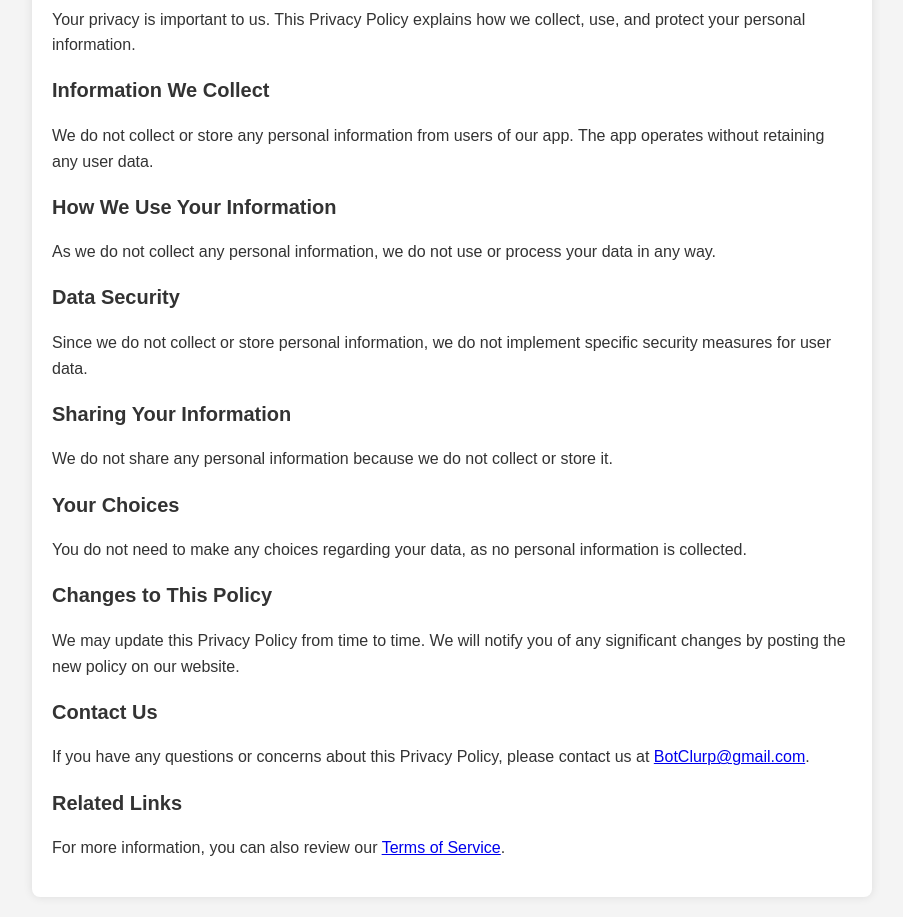
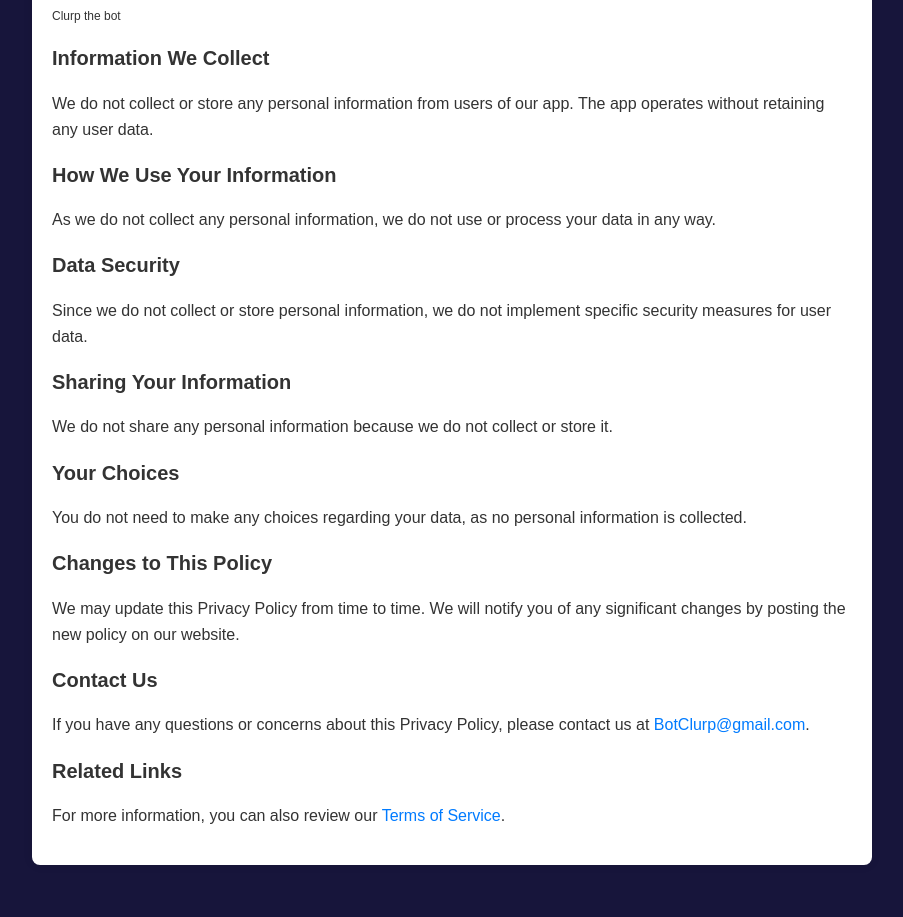
Before and after one commit to Clurpthebot/privacy-policy, a plain HTML site: page index.html in a window 1280 px wide. Shown: the part 104-1021 px from the top of the page, without its empty margins (188-1091 px from the left). After the commit the page ends 989 px from the top, so only its background shows below. Drawn offline with Linux system fonts and the light colour scheme.

Commit message:
Update index.html

```diff
--- a/index.html
+++ b/index.html
@@ -9,7 +9,7 @@
             font-family: Arial, sans-serif;
             line-height: 1.6;
             color: #333;
-            background-color: #f4f4f4;
+            background-color: #17153B;
             margin: 0;
             padding: 20px;
         }
@@ -36,35 +36,46 @@
         p {
             margin-bottom: 1em;
         }
+        .small-text {
+            font-size: 12px;
+            color: #333;
+        }
+        a {
+            color: #007bff;
+            text-decoration: none;
+        }
+        a:hover {
+            text-decoration: underline;
+        }
     </style>
 </head>
 <body>
     <div class="container">
         <h1>Privacy Policy</h1>
-        <p>Your privacy is important to us. This Privacy Policy explains how we collect, use, and protect your personal information.</p>
+        <p class="small-text">Clurp the bot</p>
 
-        <h2>  Information We Collect</h2>
+        <h2>Information We Collect</h2>
         <p>We do not collect or store any personal information from users of our app. The app operates without retaining any user data.</p>
 
-        <h2>  How We Use Your Information</h2>
+        <h2>How We Use Your Information</h2>
         <p>As we do not collect any personal information, we do not use or process your data in any way.</p>
 
-        <h2>  Data Security</h2>
+        <h2>Data Security</h2>
         <p>Since we do not collect or store personal information, we do not implement specific security measures for user data.</p>
 
-        <h2>  Sharing Your Information</h2>
+        <h2>Sharing Your Information</h2>
         <p>We do not share any personal information because we do not collect or store it.</p>
 
-        <h2>  Your Choices</h2>
+        <h2>Your Choices</h2>
         <p>You do not need to make any choices regarding your data, as no personal information is collected.</p>
 
-        <h2>  Changes to This Policy</h2>
+        <h2>Changes to This Policy</h2>
         <p>We may update this Privacy Policy from time to time. We will notify you of any significant changes by posting the new policy on our website.</p>
 
-        <h2>  Contact Us</h2>
+        <h2>Contact Us</h2>
         <p>If you have any questions or concerns about this Privacy Policy, please contact us at <a href="mailto:BotClurp@gmail.com">BotClurp@gmail.com</a>.</p>
 
-   <h2>  Related Links</h2>
+        <h2>Related Links</h2>
         <p>For more information, you can also review our <a href="https://tomasclurp.github.io/terms-of-service/">Terms of Service</a>.</p>
     </div>
 </body>
```
